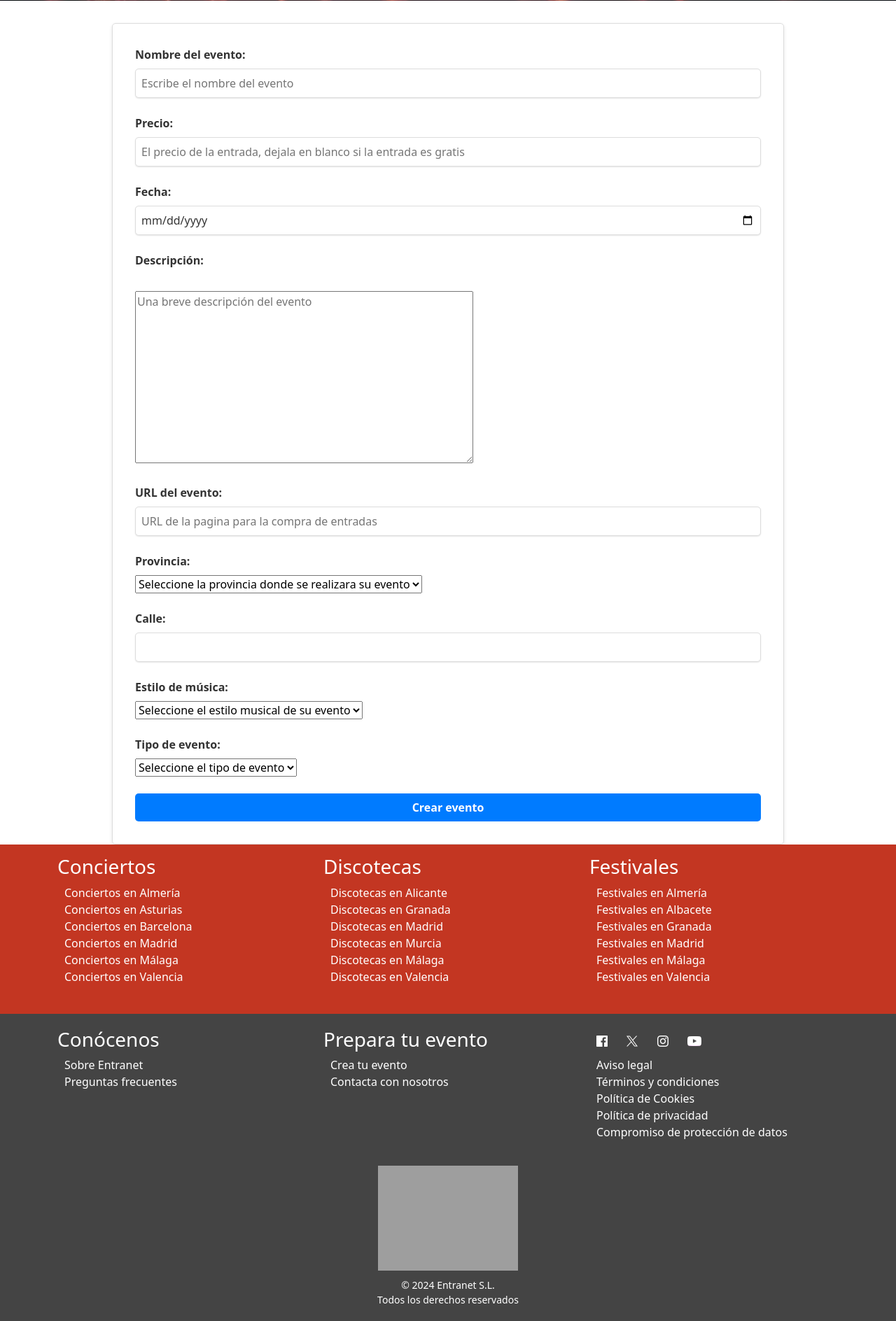
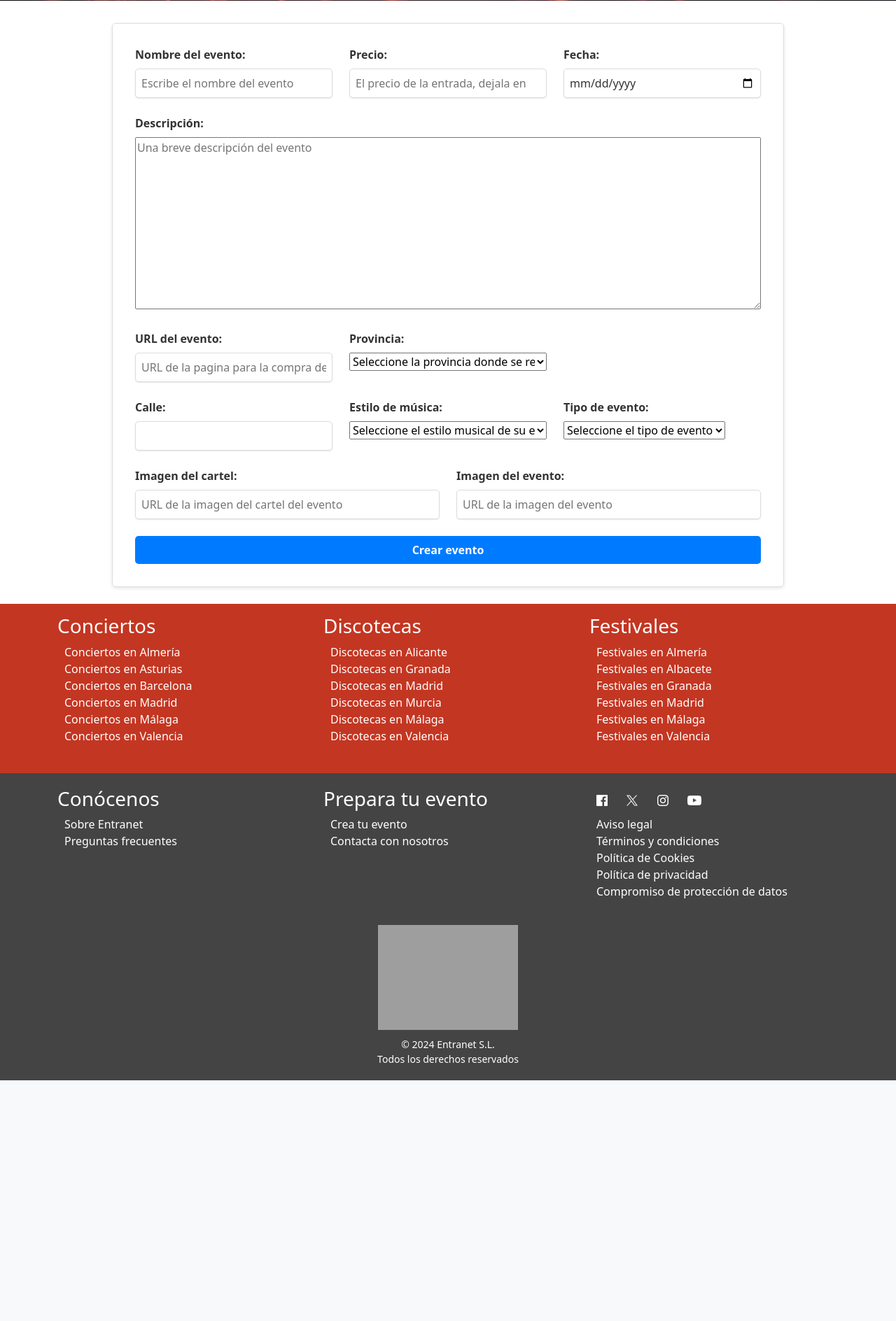
Before and after one commit to markakop/proyecto_DAW, a PHP site: page /paginas/crear_evento.php in a window 1280 px wide. Shown: the part 311-2199 px from the top of the page at 70% size. After the commit the page ends 1855 px from the top, so only its background shows below. Run offline with PHP 8.4, Linux system fonts and the light colour scheme; data that the repository does not hold is empty; grey boxes are pictures that could not be loaded.

Commit message:
miraaver

```diff
--- a/bbdd/conexion_bbdd.php
+++ b/bbdd/conexion_bbdd.php
@@ -2,7 +2,7 @@
 class Consultas {
     private $servername = "127.0.0.1";
     private $username = "root";
-    private $password = "";
+    private $password = "root";
     private $dbname = "entranet";
     private $conn;
 
--- a/estilos/style.css
+++ b/estilos/style.css
@@ -385,6 +385,14 @@ img.img-nombre {
   transition: background-color 0.2s ease-out;
 }
 
+select {
+  max-width: 100%;
+}
+
+textarea {
+  width: 100%;
+}
+
 /* SOBRE NOSOTROS */
 #entranet {
   padding-top: 5rem;
--- a/themes/formulario_crear.php
+++ b/themes/formulario_crear.php
@@ -7,33 +7,35 @@
 ?>
 
 <form class="form-event" action="process_event.php" method="post">
-  <div class="form-group">
+
+  <div class="row">
+      <div class="form-group col-sm-4">
           <label for="event_name">Nombre del evento:</label>
           <input type="text" id="event_name" name="event_name" placeholder="Escribe el nombre del evento">
-  </div><br>
-
-  <div class="form-group">
+      </div>
+      <div class="form-group col-sm-4">
           <label for="price">Precio:</label>
-    <input type="number" id="price" name="price" step="0.01" placeholder="El precio de la entrada, dejala en blanco si la entrada es gratis">
-  </div><br>
-
-  <div class="form-group">
+          <input type="number" id="price" name="price" step="1" placeholder="El precio de la entrada, dejala en blanco si la entrada es gratis">
+      </div>
+      <div class="form-group col-sm-4">
           <label for="event_date">Fecha:</label>
           <input type="date" id="event_date" name="event_date">
-  </div><br>
+      </div>
+  </div></br>
 
-  <div class="form-group">
-    <label for="description">Descripción:</label><br>
+  <div class="row">
+      <div class="form-group col-sm-12">
+          <label for="description">Descripción:</label>
           <textarea id="description" name="description" rows="10" cols="50" placeholder="Una breve descripción del evento"></textarea>
-  </div><br>
+      </div>
+  </div></br>
 
-  <div class="form-group">
+  <div class="row">
+      <div class="form-group col-sm-4">
           <label for="event_url">URL del evento:</label>
           <input type="url" id="event_url" name="event_url" placeholder="URL de la pagina para la compra de entradas">
-  </div><br>
-
-
-  <div class="form-group">
+      </div>
+      <div class="form-group col-sm-4">
           <label for="province">Provincia:</label>
           <select id="province" name="province">
               <option value="">Seleccione la provincia donde se realizara su evento</option>
@@ -43,14 +45,16 @@
                   }
             ?>
           </select>
-  </div><br>
+      </div>
+  </div></br>
 
-  <div class="form-group">
-    <label for="calle">Calle:</label>
+  <div class="row">
+      <div class="form-group col-sm-4">
+          <label for="street">Calle:</label>
           <input type="text" id="street" name="calle" placeholder="">
-  </div><br>
+      </div>
 
-  <div class="form-group">
+      <div class="form-group col-sm-4">
           <label for="music_style">Estilo de música:</label>
           <select id="music_style" name="estilo-musical">
               <option value="">Seleccione el estilo musical de su evento</option>
@@ -60,9 +64,8 @@
                   }
             ?>
           </select>
-  </div><br>
-
-  <div class="form-group">
+      </div>
+      <div class="form-group col-sm-4">
           <label for="event_type">Tipo de evento:</label>
           <select id="event_type" name="tipo-evento">
               <option value="">Seleccione el tipo de evento</option>
@@ -72,7 +75,29 @@
                   }
             ?>
           </select>
-  </div><br>
+      </div>
+  </div></br>
+
+  <div class="row">
+      <div class="form-group col-sm-6">
+          <label for="imagen-cartel">Imagen del cartel:</label>
+          <input type="url" id="imagen-cartel" name="imagen-cartel" placeholder="URL de la imagen del cartel del evento">
+      </div>
+
+      <div class="form-group col-sm-6">
+          <label for="imagen-buscador">Imagen del evento:</label>
+          <input type="url" id="event_url" name="event_url" placeholder="URL de la imagen del evento">
+      </div>
+  </div></br>
+
+  <div id="img-new-event" class="row" style="display: none;">
+      <div class="form-group col-sm6">
+          <img src="" alt="">
+      </div>
+      <div class="form-group col-sm6">
+          <img src="" alt="">
+      </div>
+  </div>
 
   <button type="submit" class="btn btn-primary">Crear evento</button>
-</form>
+</form></br>
```
Lines whose indentation alone changed are shown as unchanged.
